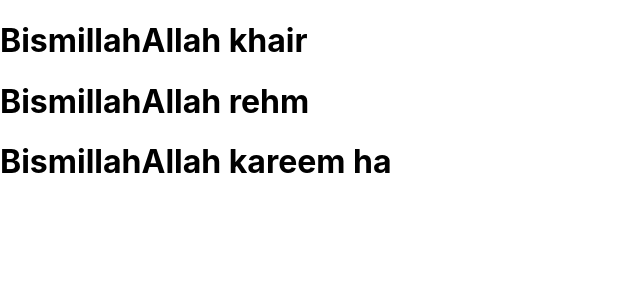
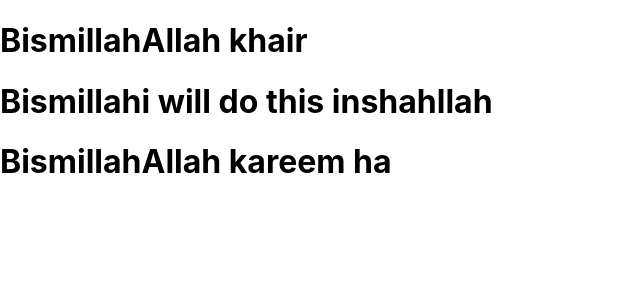
Before and after one commit to salimdevOs/my-react-app, a React (Create React App) app: page / in a window 1280 px wide. Shown: the top 300 px of the page, without its empty margins (0-640 px from the left). Built offline with nearby package versions, Linux system fonts and the light colour scheme.

Commit message:
Update App.js

```diff
--- a/src/App.js
+++ b/src/App.js
@@ -4,7 +4,7 @@
   return (
     <div className="App">
       <Exemple dua="Allah khair" />
-      <Exemple dua="Allah rehm" />
+      <Exemple dua="i will do this inshahllah" />
       <Exemple dua="Allah kareem ha " />
     </div>
 
```
